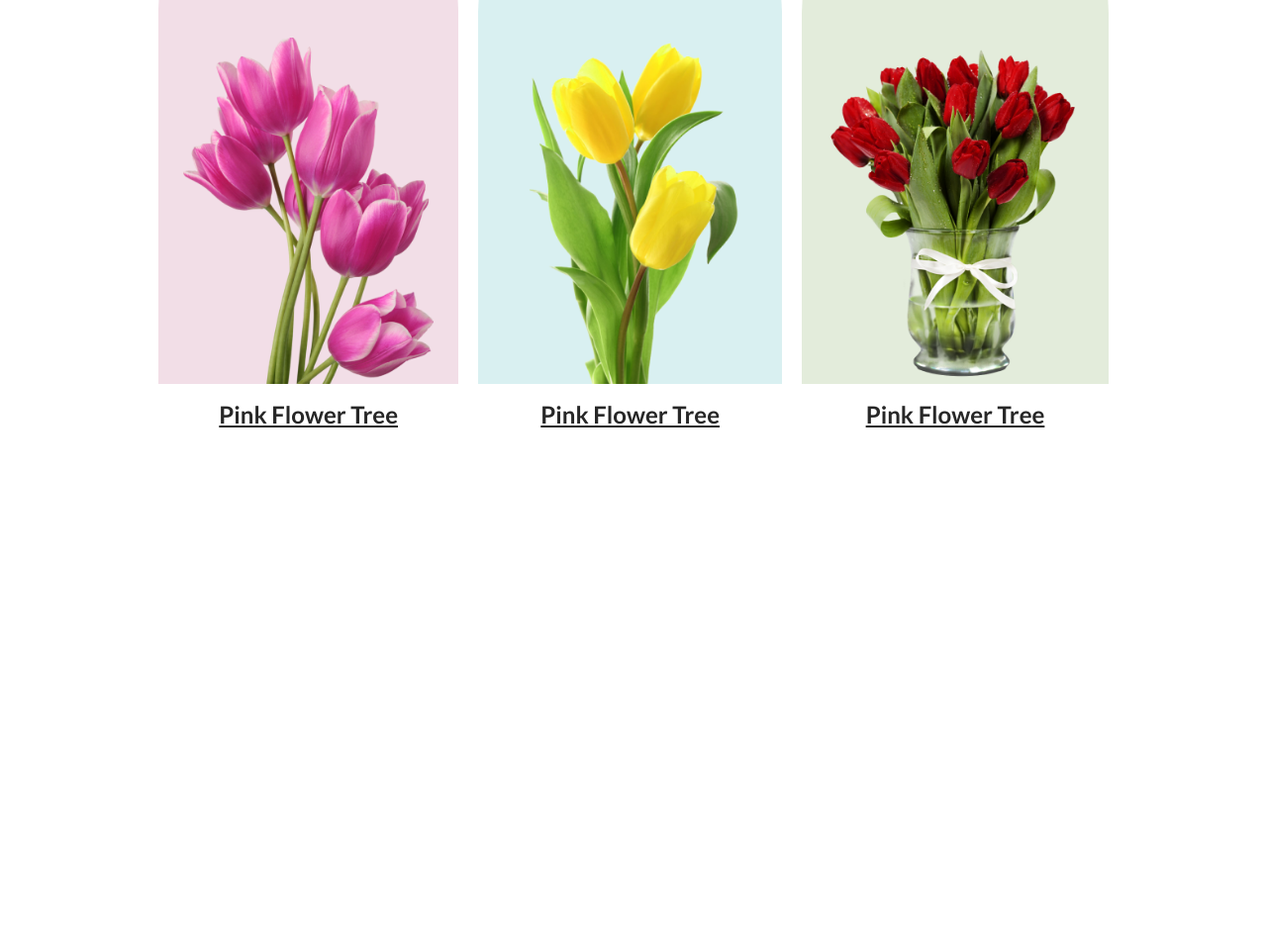
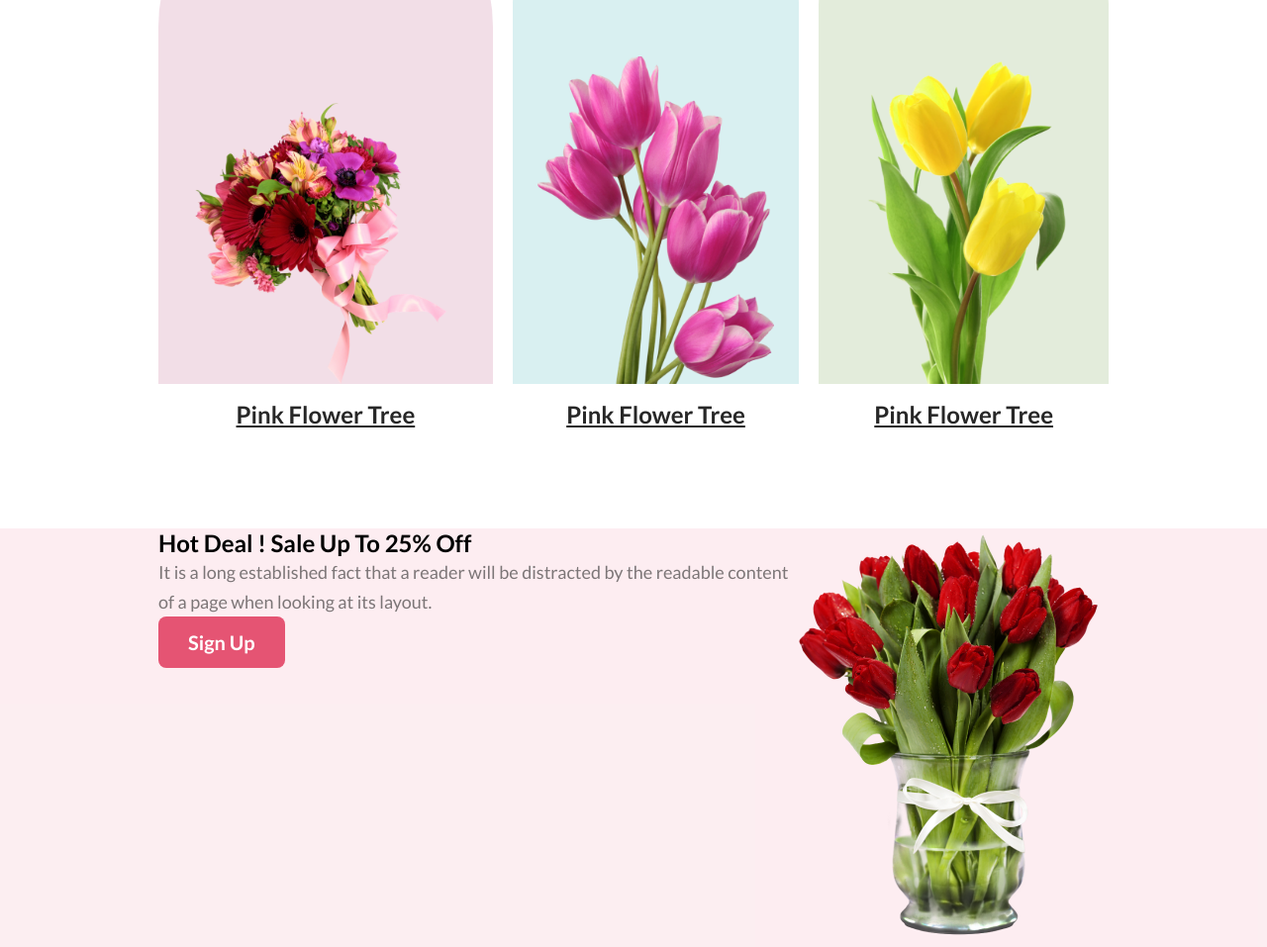
Before and after one commit to zannatulferdous0162/Flower-shop, a plain HTML site: page index.html in a window 1280 px wide. Shown: the part 1068-2025 px from the top of the page at 99% size. Before the commit the page ends 1602 px from the top, so only its background shows below. Drawn offline with Linux system fonts and the light colour scheme.

Commit message:
add section hot deal

```diff
--- a/index.html
+++ b/index.html
@@ -31,24 +31,39 @@
             <div class="section-content">
                 <div class="flower">
                    <div class="flower-img pink">
+                    <img src="Flower Asset/pngwing 5.png" alt="" srcset="">
+                   </div>
+                   <p>Pink Flower Tree</p>
+                </div>
+                <div class="flower">
+                   <div class="flower-img blue">
                     <img src="Flower Asset/pngwing 6.png" alt="" srcset="">
                    </div>
                    <p>Pink Flower Tree</p>
                 </div>
                 <div class="flower">
-                   <div class="flower-img blue">
+                   <div class="flower-img  green">
                     <img src="Flower Asset/pngwing 7.png" alt="" srcset="">
-                   </div>
-                   <p>Pink Flower Tree</p>
-                </div>
-                <div class="flower">
-                   <div class="flower-img  green">
-                    <img src="Flower Asset/pngwing 8.png" alt="" srcset="">
                    </div>
                    <p>Pink Flower Tree</p>
                 </div>
             </div>
         </div>
     </secction>
+    <!-- hot deal -->
+     <section id="hot-deal">
+        <div class="container hot-deal-main">
+            <div class="hot-deal-text">
+                <h2>Hot Deal ! Sale Up To 25% Off</h2>
+                <p>It is a long established fact that a reader will be distracted by the readable content of a page when looking at its layout.</p>
+                <button>Sign Up</button>
+            </div>
+            <div class="hot-deal-img">
+                <img src="Flower Asset/pngwing 8.png" alt="" srcset="">
+
+            </div>
+
+        </div>
+     </section>
 </body>
 </html>
--- a/styles/style.css
+++ b/styles/style.css
@@ -6,7 +6,7 @@
     font-family: "Lato", sans-serif;
 }
 
-header {
+header, #hot-deal {
     background-color: rgba(229, 84, 115, 0.1);
 
 }
@@ -128,3 +128,8 @@ button:hover {
     margin-top: 16px;
     text-decoration-line: underline;
 }
+/* hot deal */
+.hot-deal-main{
+    display: flex;
+    justify-content: space-around;
+}
```
